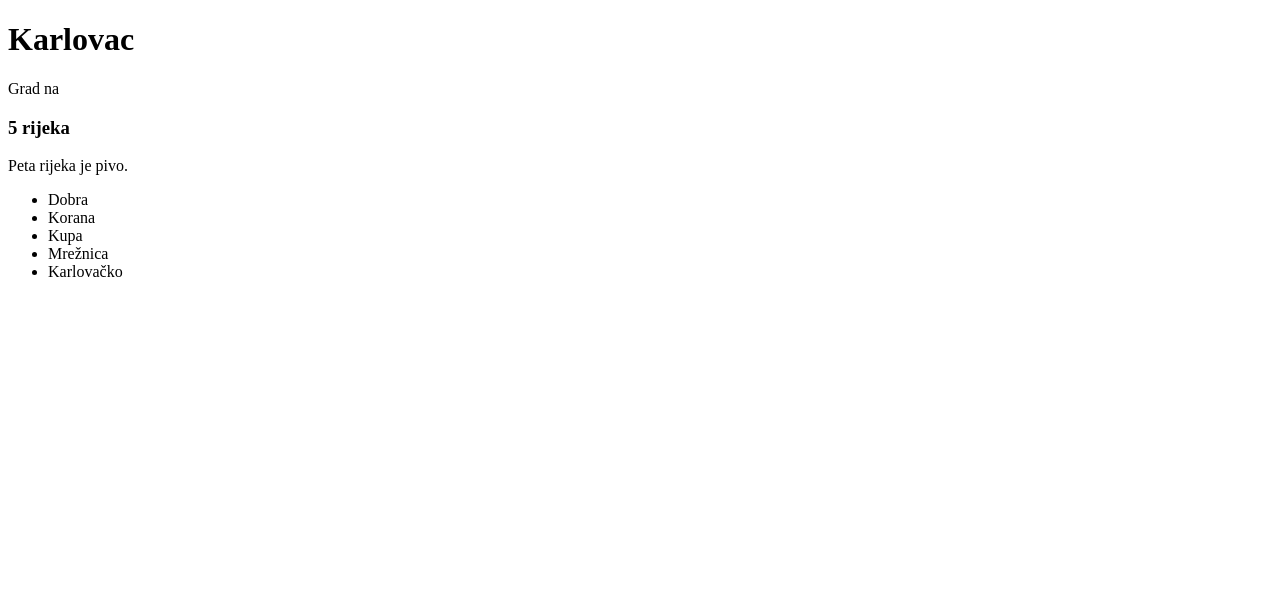
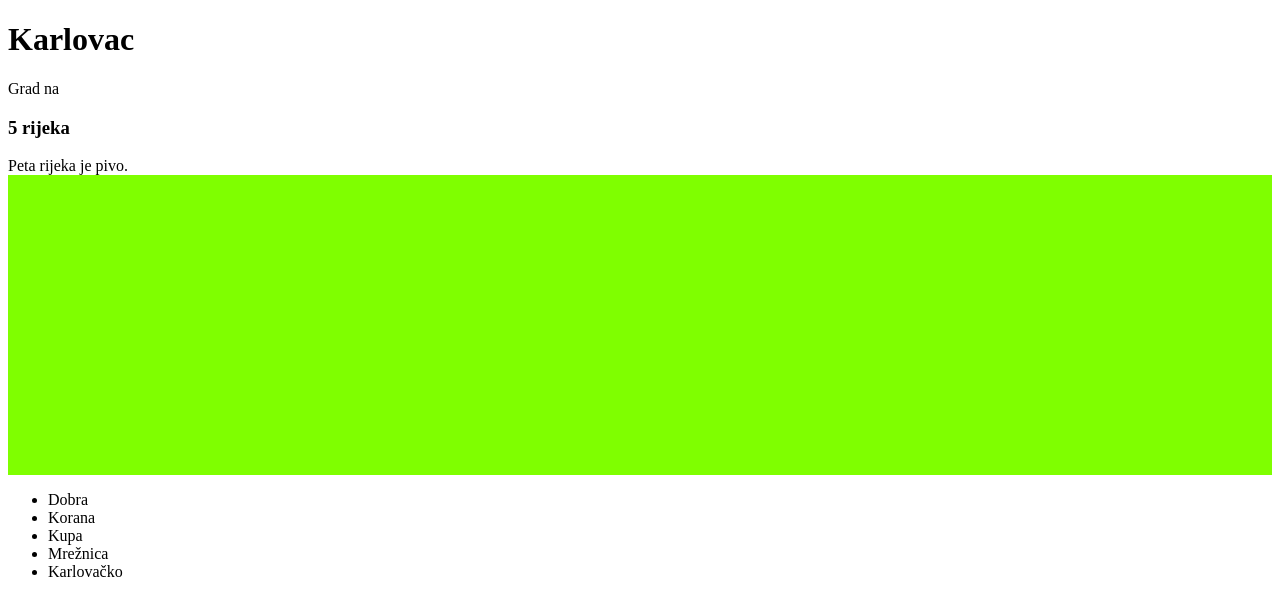
Before and after one commit to phidrho/algebra.javascript.vjezba.1, a plain HTML site: page 16 - mijenjanje sadrzaja i atributa/Pocetno/index.html in a window 1280 px wide. Drawn offline with Linux system fonts and the light colour scheme.

Commit message:
zadatak3

```diff
--- a/16 - mijenjanje sadrzaja i atributa/Pocetno/index.html
+++ b/16 - mijenjanje sadrzaja i atributa/Pocetno/index.html
@@ -1,7 +1,14 @@
 <!DOCTYPE HTML>
 <html>
 <head>
+  <meta charset="UTF-8">
   <title>Karlovac</title>
+  <style>
+      #element {
+          background-color: chartreuse;
+          height: 300px;
+      }
+  </style>
 </head>
 <body>
   <h1></h1>
@@ -9,6 +16,7 @@
     Grad na <span>4 rijeke</span>
   </div>
   <div class="info"></div>
+  <div id="element"></div>
   <footer id="footer">
     <ul>
 	  <li></li>
--- a/16 - mijenjanje sadrzaja i atributa/Pocetno/script.js
+++ b/16 - mijenjanje sadrzaja i atributa/Pocetno/script.js
@@ -1,3 +1,5 @@
+/* ZADATAK 2 */
+
 let mojH1 = document.querySelector("h1");
 console.log(mojH1);
 console.log(mojH1.textContent);
@@ -27,3 +29,10 @@ let rijeke = ['Dobra', 'Korana', 'Kupa', 'Mrežnica', 'Karlovačko'];
 for (let i = 0; i < footerUlLi.length; i++) {
     footerUlLi[i].innerText = rijeke[i];
 }
+
+
+/* ZADATAK 3 */
+
+let nasElement = document.getElementById("element");
+// nasElement.scrollY = 1300;
+// nasElement.scrollTop = 200;
```
